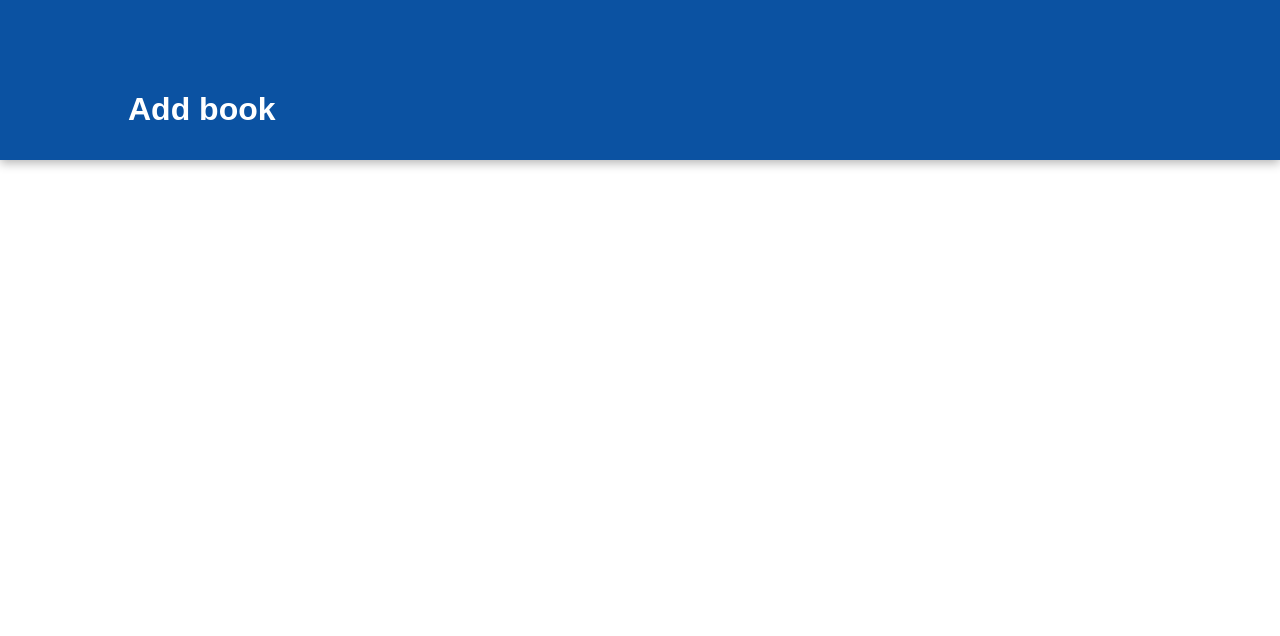
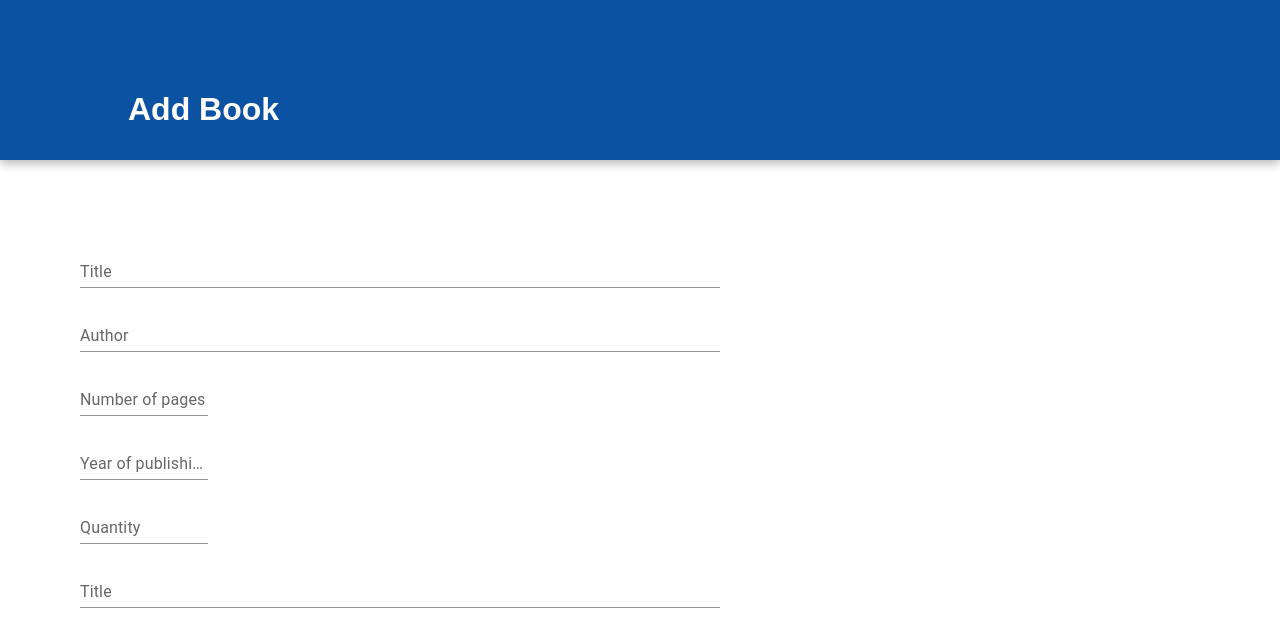
Before and after one commit to fdjokic/book-app-crud, a React (Create React App) app: page /add-book in a window 1280 px wide. Shown: the top 636 px of the page. Built offline with nearby package versions, Linux system fonts and the light colour scheme.

Commit message:
feat:input component reusable

```diff
--- a/src/App.tsx
+++ b/src/App.tsx
@@ -5,6 +5,7 @@ import { Loading } from "./components/Loading/Loading";
 import { Route, Routes } from "react-router";
 import { BrowserRouter as Router } from "react-router-dom";
 import { Header } from "./components/Header/Header";
+import { AddBook } from "./pages/AddBook";
 
 function App() {
   return (
@@ -16,9 +17,7 @@ function App() {
           <Route
             path="/add-book"
             element={
-              <div>
-                <Header title="Add book" />
-              </div>
+              <AddBook/>
             }
           />
         </Routes>
--- /dev/null
+++ b/src/components/Input/Inputs.tsx
@@ -0,0 +1,29 @@
+import React from 'react';
+import { TextField } from '@mui/material';
+
+interface IInput {
+  name: string;
+  label: string;
+  value?: any;
+  placeholder?: string;
+  onChange?: (e: any) => void;
+  width?: string;
+  type?: string;
+}
+
+export default function Input(props: IInput) {
+  const { name, label, value, onChange, placeholder, width, type } = props;
+  return (
+    <TextField
+      variant='standard'
+      label={label}
+      name={name}
+      value={value}
+      placeholder={placeholder}
+      style={{ width: width }}
+      onChange={onChange}
+      type={type}
+      //   {...(error && { error: true, helperText: error })}
+    />
+  );
+}
--- /dev/null
+++ b/src/pages/AddBook.tsx
@@ -0,0 +1,84 @@
+import React, { useState } from 'react';
+import { ISingleBook, ISingleBookPOST } from '../books.interfaces';
+import { Header } from '../components/Header/Header';
+import Input from '../components/Input/Inputs';
+
+export const AddBook = () => {
+  const [state, setState] = useState<ISingleBookPOST>({
+    isbn: 23902390923,
+    title: '',
+    nameOfAuthor: '',
+    dateOfBirthAuthor: '',
+    numberOfPages: null,
+    yearOfPublishing: null,
+    quantity: null,
+    coverPhoto: '',
+  });
+
+  const handleChange = (e: any) => {
+    const name = e.target.name;
+    const value = e.target.value;
+
+    setState({ ...state, [name]: value });
+  };
+  console.log(state);
+  return (
+    <>
+      <Header title='Add Book' />
+      <div
+        style={{
+          display: 'flex',
+          width: '100%',
+          justifyContent: 'flex-start',
+        }}
+      >
+        <form
+          style={{
+            width: '50%',
+            display: 'flex',
+            flexDirection: 'column',
+            gap: '1rem',
+            padding: '5rem',
+          }}
+        >
+          <Input
+            name='title'
+            label='Title'
+            value={state.title}
+            onChange={handleChange}
+          />
+          <Input
+            label='Author'
+            placeholder='Name of author'
+            value={state.nameOfAuthor}
+            name='nameOfAuthor'
+            onChange={handleChange}
+          />
+          <Input
+            label='Number of pages'
+            width='20%'
+            name='numberOfPages'
+            value={state.numberOfPages}
+            onChange={handleChange}
+          />
+          <Input
+            label='Year of publishing'
+            width='20%'
+            name='yearOfPublishing'
+            type='number'
+            value={state.yearOfPublishing}
+            onChange={handleChange}
+          />
+          <Input
+            label='Quantity'
+            width='20%'
+            name='quantity'
+            value={state.quantity}
+            onChange={handleChange}
+          />
+          <Input label='Title' name='blah' />
+        </form>
+      </div>
+    </>
+  );
+};
```
Also changed, not shown: src/books.interfaces.ts (+16 -0 lines).
